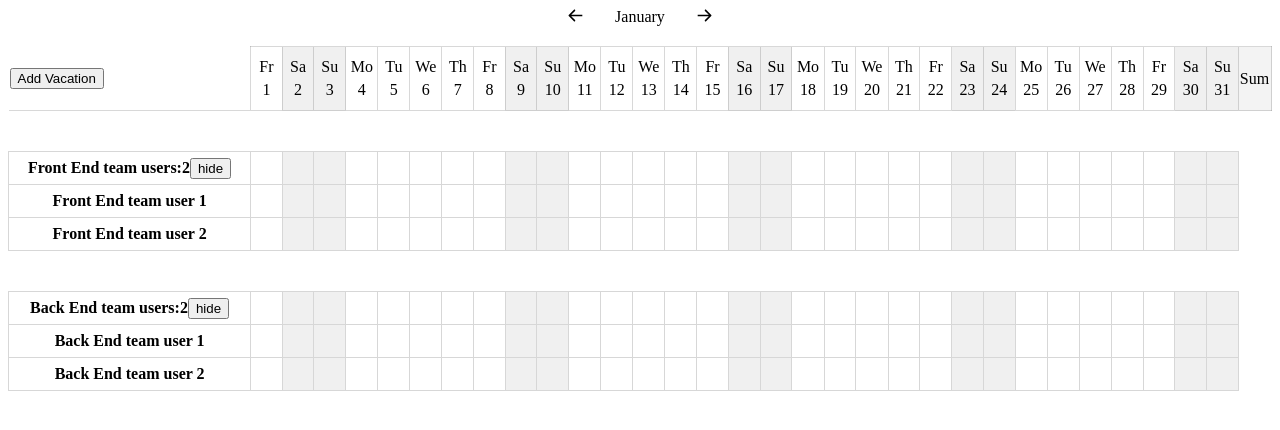
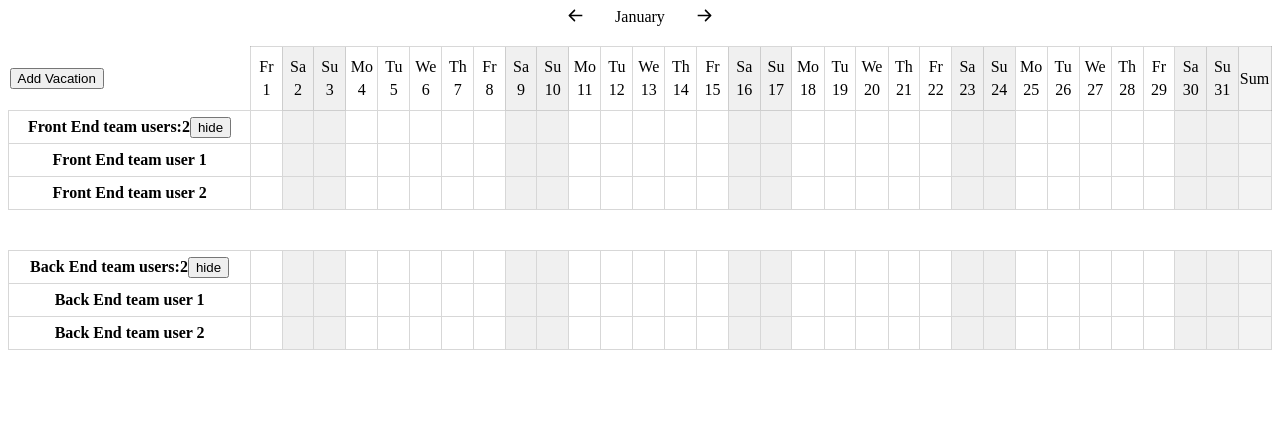
Before and after one commit to StormCreator/react-calendar, a React (Create React App) app: page / in a window 1280 px wide. Shown: the top 430 px of the page. Built offline with nearby package versions, Linux system fonts and the light colour scheme.

Commit message:
added sum column for users and teams

```diff
--- a/src/Components/team/team.tsx
+++ b/src/Components/team/team.tsx
@@ -40,6 +40,9 @@ class TeamTable extends React.Component<TeamProps,any>{
                         )
                     })
                 }
+                <td className="dayCell">
+
+                </td>
             </tr >
                 {
                     this.props.users.map((user)=>{
@@ -54,6 +57,9 @@ class TeamTable extends React.Component<TeamProps,any>{
                                 )
                             })
                         }
+                            <td className="dayCell">
+
+                            </td>
                         </tr>
                         )
                     })
--- a/src/Components/team/teamTable.css
+++ b/src/Components/team/teamTable.css
@@ -9,12 +9,13 @@ td{
     width: 33px;
     box-sizing: border-box;
 }
-.weekend{
-    background: #F0F0F0;
-}
-tbody::before
+tbody:not(:first-of-type):before
 {
     content: '';
     display: block;
     height: 40px;
 }
+
+.dayCell:last-of-type{
+    background-color: #f3f3f3;
+}
```
Also changed, not shown: 1 other file (tests, documents, lock files or other folders).
